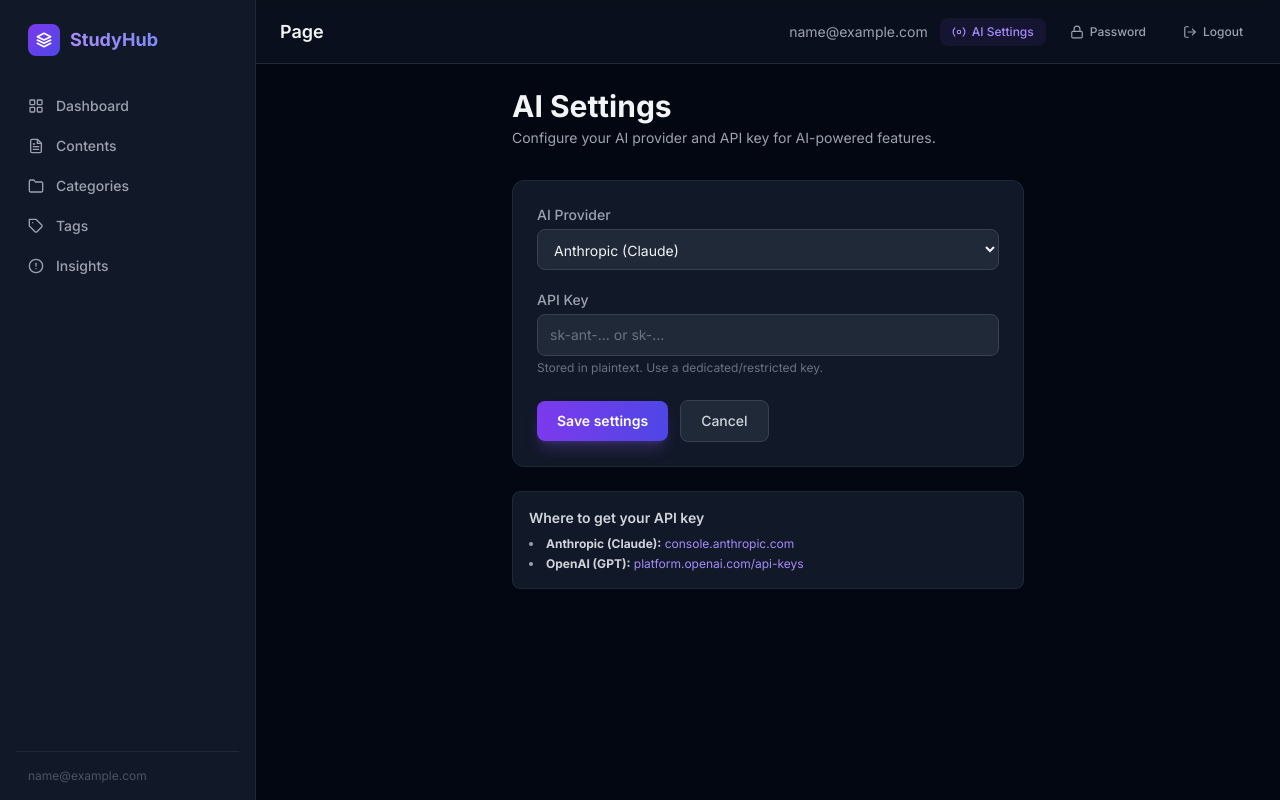
After one commit to paulocoliveira/studyhub, a Django app: page /users/settings/ in a window 1280 px wide. The commit adds this page. Run offline with Django 5.2, Linux system fonts and the light colour scheme; the visitor is signed in with stand-in values (Sample User, id 1); some libraries are stand-ins or nearby versions.

Commit message:
fix password change redirect and add AI provider settings screen
- Fix NoReverseMatch: dashboard:index → dashboard:home in users/views.py and settings.html
- Add ai_provider and ai_api_key fields to CustomUser model
- Add UserSettingsView and UserSettingsForm (Anthropic / OpenAI choice)
- Refactor AIService to read key from user profile, support OpenAI gpt-4o-mini
- Add AI Settings link in topbar
- Install openai SDK

Co-Authored-By: Claude Sonnet 4.6 <noreply@anthropic.com>

```diff
--- a/insights/views.py
+++ b/insights/views.py
@@ -49,7 +49,7 @@ class SuggestCategoryView(LoginRequiredMixin, View):
                 status=429,
             )
 
-        result = AIService().suggest_category(title, url or None, category_names)
+        result = AIService(user=request.user).suggest_category(title, url or None, category_names)
 
         if result is None:
             return JsonResponse(
@@ -84,7 +84,7 @@ class GenerateDescriptionView(LoginRequiredMixin, View):
                 status=429,
             )
 
-        result = AIService().generate_description(
+        result = AIService(user=request.user).generate_description(
             title, url or None, content_type or None
         )
 
@@ -108,7 +108,7 @@ class GenerateInsightsView(LoginRequiredMixin, View):
             )
 
         stats = DashboardService(user=request.user).get_stats()
-        result = AIService().generate_insights(stats)
+        result = AIService(user=request.user).generate_insights(stats)
 
         if result is None:
             return JsonResponse(
--- a/requirements.txt
+++ b/requirements.txt
@@ -2,5 +2,6 @@ asgiref==3.11.1
 Django==6.0.3
 sqlparse==0.5.5
 anthropic==0.86.0
+openai==2.29.0
 requests==2.33.0
 beautifulsoup4==4.14.3
--- a/templates/components/topbar.html
+++ b/templates/components/topbar.html
@@ -12,6 +12,19 @@
         <span class='hidden sm:block text-sm text-gray-400 truncate max-w-xs'>
             {{ request.user.email }}
         </span>
+
+        <!-- AI Settings -->
+        <a href='{% url "users:settings" %}'
+            class='hidden md:flex items-center gap-1.5 px-3 py-1.5 rounded-lg text-xs font-medium
+            {% if request.path == "/users/settings/" %}bg-violet-600/10 text-violet-400{% else %}text-gray-400 hover:bg-gray-800 hover:text-gray-200{% endif %}
+            transition-all duration-200'
+            title='AI Settings'>
+            <svg xmlns='http://www.w3.org/2000/svg' class='h-3.5 w-3.5' viewBox='0 0 24 24' fill='none' stroke='currentColor' stroke-width='2' stroke-linecap='round' stroke-linejoin='round' aria-hidden='true'>
+                <circle cx='12' cy='12' r='3'/>
+                <path d='M19.07 4.93a10 10 0 0 1 0 14.14M4.93 4.93a10 10 0 0 0 0 14.14'/>
+            </svg>
+            AI Settings
+        </a>
 
         <!-- Password change -->
         <a href='{% url "users:password_change" %}'
--- /dev/null
+++ b/templates/users/settings.html
@@ -0,0 +1,103 @@
+{% extends 'base.html' %}
+
+{% block title %}AI Settings — StudyHub{% endblock %}
+
+{% block page_title %}AI Settings{% endblock %}
+
+{% block content %}
+<div class='max-w-lg mx-auto'>
+
+    <!-- Page header -->
+    <div class='mb-8'>
+        <h2 class='text-3xl font-bold text-gray-100'>AI Settings</h2>
+        <p class='mt-1 text-sm text-gray-400'>Configure your AI provider and API key for AI-powered features.</p>
+    </div>
+
+    <!-- Success message -->
+    {% if messages %}
+    {% for message in messages %}
+    <div class='mb-6 px-4 py-3 rounded-lg bg-emerald-500/10 border border-emerald-500/20' role='alert'>
+        <p class='text-sm text-emerald-400'>{{ message }}</p>
+    </div>
+    {% endfor %}
+    {% endif %}
+
+    <!-- Card -->
+    <div class='bg-gray-900 border border-gray-800 rounded-xl p-6'>
+
+        <!-- Non-field errors -->
+        {% if form.non_field_errors %}
+        <div class='mb-6 px-4 py-3 rounded-lg bg-rose-500/10 border border-rose-500/20' role='alert'>
+            {% for error in form.non_field_errors %}
+            <p class='text-sm text-rose-400'>{{ error }}</p>
+            {% endfor %}
+        </div>
+        {% endif %}
+
+        <form method='POST' action='{% url "users:settings" %}' novalidate>
+            {% csrf_token %}
+
+            <div class='flex flex-col gap-5'>
+
+                <!-- AI Provider -->
+                <div>
+                    <label for='{{ form.ai_provider.id_for_label }}' class='block text-sm font-medium text-gray-400 mb-1'>
+                        AI Provider
+                    </label>
+                    {{ form.ai_provider }}
+                    {% for error in form.ai_provider.errors %}
+                    <p class='mt-1 text-xs text-rose-500' role='alert'>{{ error }}</p>
+                    {% endfor %}
+                </div>
+
+                <!-- API Key -->
+                <div>
+                    <label for='{{ form.ai_api_key.id_for_label }}' class='block text-sm font-medium text-gray-400 mb-1'>
+                        API Key
+                    </label>
+                    {{ form.ai_api_key }}
+                    {% for error in form.ai_api_key.errors %}
+                    <p class='mt-1 text-xs text-rose-500' role='alert'>{{ error }}</p>
+                    {% endfor %}
+                    {% if form.ai_api_key.help_text %}
+                    <p class='mt-1 text-xs text-gray-500'>{{ form.ai_api_key.help_text }}</p>
+                    {% endif %}
+                    {% if request.user.ai_api_key %}
+                    <p class='mt-1 text-xs text-emerald-500'>A key is currently saved. Submit a new value to replace it, or leave blank to keep the existing key.</p>
+                    {% endif %}
+                </div>
+
+                <!-- Actions -->
+                <div class='flex items-center gap-3 pt-1'>
+                    <button type='submit'
+                        class='px-5 py-2.5 bg-gradient-to-r from-violet-600 to-indigo-600
+                        text-white text-sm font-semibold rounded-lg
+                        hover:from-violet-500 hover:to-indigo-500
+                        focus:outline-none focus:ring-2 focus:ring-violet-500/50
+                        transition-all duration-200 shadow-lg shadow-violet-500/25'>
+                        Save settings
+                    </button>
+                    <a href='{% url "dashboard:home" %}'
+                        class='px-5 py-2.5 bg-gray-800 text-gray-300 text-sm font-medium rounded-lg
+                        border border-gray-700 hover:bg-gray-700 hover:text-white
+                        transition-all duration-200'>
+                        Cancel
+                    </a>
+                </div>
+
+            </div>
+        </form>
+
+    </div>
+
+    <!-- Info box -->
+    <div class='mt-6 px-4 py-4 rounded-lg bg-gray-900 border border-gray-800'>
+        <h3 class='text-sm font-semibold text-gray-300 mb-2'>Where to get your API key</h3>
+        <ul class='text-xs text-gray-400 space-y-1 list-disc list-inside'>
+            <li><strong class='text-gray-300'>Anthropic (Claude):</strong> <a href='https://console.anthropic.com/' target='_blank' rel='noopener noreferrer' class='text-violet-400 hover:underline'>console.anthropic.com</a></li>
+            <li><strong class='text-gray-300'>OpenAI (GPT):</strong> <a href='https://platform.openai.com/api-keys' target='_blank' rel='noopener noreferrer' class='text-violet-400 hover:underline'>platform.openai.com/api-keys</a></li>
+        </ul>
+    </div>
+
+</div>
+{% endblock %}
--- a/users/forms.py
+++ b/users/forms.py
@@ -1,7 +1,21 @@
 from django import forms
+from django.contrib.auth import get_user_model
 from django.contrib.auth.forms import AuthenticationForm, UserCreationForm
 
 from users.models import CustomUser
+
+_INPUT_CLASS = (
+    'w-full px-3 py-2.5 bg-gray-800 border border-gray-700 rounded-lg '
+    'text-gray-100 text-sm placeholder-gray-500 '
+    'focus:outline-none focus:ring-2 focus:ring-violet-500/50 focus:border-violet-500 '
+    'transition-all duration-200'
+)
+_SELECT_CLASS = (
+    'w-full px-3 py-2.5 bg-gray-800 border border-gray-700 rounded-lg '
+    'text-gray-100 text-sm '
+    'focus:outline-none focus:ring-2 focus:ring-violet-500/50 focus:border-violet-500 '
+    'transition-all duration-200'
+)
 
 
 class CustomUserCreationForm(UserCreationForm):
@@ -38,3 +52,29 @@ class EmailAuthenticationForm(AuthenticationForm):
         ),
         'inactive': 'This account is inactive.',
     }
+
+
+class UserSettingsForm(forms.ModelForm):
+    ai_api_key = forms.CharField(
+        required=False,
+        widget=forms.PasswordInput(attrs={
+            'class': _INPUT_CLASS,
+            'placeholder': 'sk-ant-... or sk-...',
+            'autocomplete': 'off',
+        }),
+        help_text='Stored in plaintext. Use a dedicated/restricted key.',
+    )
+
+    class Meta:
+        model = get_user_model()
+        fields = ['ai_provider', 'ai_api_key']
+        widgets = {
+            'ai_provider': forms.Select(attrs={'class': _SELECT_CLASS}),
+        }
+
+    def clean_ai_api_key(self):
+        """Keep the existing key when the field is submitted blank."""
+        value = self.cleaned_data.get('ai_api_key', '').strip()
+        if not value and self.instance and self.instance.pk:
+            return self.instance.ai_api_key
+        return value
--- a/users/models.py
+++ b/users/models.py
@@ -25,6 +25,12 @@ class CustomUserManager(BaseUserManager):
         return self.create_user(email, password, **extra_fields)
 
 
+AI_PROVIDER_CHOICES = [
+    ('anthropic', 'Anthropic (Claude)'),
+    ('openai', 'OpenAI (GPT)'),
+]
+
+
 class CustomUser(AbstractBaseUser, PermissionsMixin):
     email = models.EmailField(unique=True)
     first_name = models.CharField(max_length=150, blank=True)
@@ -33,6 +39,16 @@ class CustomUser(AbstractBaseUser, PermissionsMixin):
     is_staff = models.BooleanField(default=False)
     created_at = models.DateTimeField(auto_now_add=True)
     updated_at = models.DateTimeField(auto_now=True)
+    ai_provider = models.CharField(
+        max_length=20,
+        choices=AI_PROVIDER_CHOICES,
+        default='anthropic',
+    )
+    ai_api_key = models.CharField(
+        max_length=200,
+        blank=True,
+        help_text='Your AI provider API key. Stored in plaintext — use a dedicated key.',
+    )
 
     USERNAME_FIELD = 'email'
     REQUIRED_FIELDS = []
--- a/users/urls.py
+++ b/users/urls.py
@@ -5,6 +5,7 @@ from users.views import (
     CustomLogoutView,
     CustomPasswordChangeView,
     RegisterView,
+    UserSettingsView,
 )
 
 app_name = 'users'
@@ -14,4 +15,5 @@ urlpatterns = [
     path('login/', CustomLoginView.as_view(), name='login'),
     path('logout/', CustomLogoutView.as_view(), name='logout'),
     path('password-change/', CustomPasswordChangeView.as_view(), name='password_change'),
+    path('settings/', UserSettingsView.as_view(), name='settings'),
 ]
--- a/users/views.py
+++ b/users/views.py
@@ -1,9 +1,11 @@
 from django.contrib import messages
+from django.contrib.auth.mixins import LoginRequiredMixin
 from django.contrib.auth.views import LoginView, LogoutView, PasswordChangeView
 from django.urls import reverse_lazy
 from django.views.generic import CreateView
+from django.views.generic.edit import UpdateView
 
-from users.forms import CustomUserCreationForm, EmailAuthenticationForm
+from users.forms import CustomUserCreationForm, EmailAuthenticationForm, UserSettingsForm
 
 
 class RegisterView(CreateView):
@@ -32,9 +34,22 @@ class CustomLogoutView(LogoutView):
 
 class CustomPasswordChangeView(PasswordChangeView):
     template_name = 'users/password_change.html'
-    success_url = reverse_lazy('dashboard:index')
+    success_url = reverse_lazy('dashboard:home')
 
     def form_valid(self, form):
         response = super().form_valid(form)
         messages.success(self.request, 'Password changed successfully.')
         return response
+
+
+class UserSettingsView(LoginRequiredMixin, UpdateView):
+    template_name = 'users/settings.html'
+    form_class = UserSettingsForm
+    success_url = reverse_lazy('users:settings')
+
+    def get_object(self):
+        return self.request.user
+
+    def form_valid(self, form):
+        messages.success(self.request, 'Settings saved successfully.')
+        return super().form_valid(form)
```
Also changed, not shown: insights/services.py (+60 -93 lines), .claude/agent-memory/studyhub-backend-dev/MEMORY.md, .claude/agent-memory/studyhub-backend-dev/project_sprint8_api_key_settings.md (added), users/migrations/0002_customuser_ai_api_key_customuser_ai_provider.py (added).
